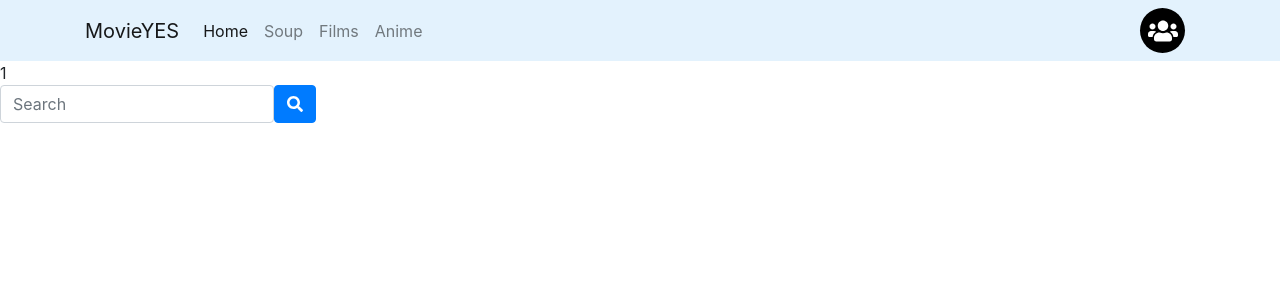
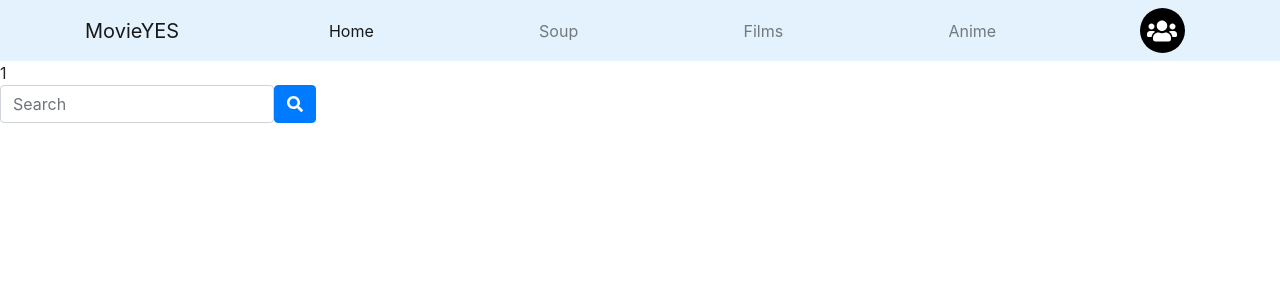
Before and after one commit to shatoba97/multimedia-site, a React (Create React App) app: page / in a window 1280 px wide. Shown: the top 300 px of the page. Built offline with nearby package versions, Linux system fonts and the light colour scheme.

Commit message:
MS-1 Add styles

```diff
--- a/src/components/header/Header.scss
+++ b/src/components/header/Header.scss
@@ -1,9 +1,20 @@
 nav {
   background-color: #e3f2fd;
-
+  .container {
+    display: flex;
+    flex-wrap: nowrap !important;
+  }
   .nav-link {
     background: transparent;
     border: none;
+  }
+
+  .links {
+    display: flex;
+    flex-direction: row;
+    justify-content: space-around;
+    align-items: center;
+    width: 75%;
   }
 }
 
--- a/src/components/header/Header.tsx
+++ b/src/components/header/Header.tsx
@@ -24,7 +24,7 @@ const Header: FC<{}> = () => {
             <a className='navbar-brand' href='#'>
               MovieYES
             </a>
-            <ul className='navbar-nav mr-auto mt-2 mt-lg-0'>
+            <ul className='links navbar-nav mt-lg-0'>
                 <CustomLink to={'/'} title={'Home'}/>
                 <CustomLink to={'/soup'} title={'Soup'}/>
                 <CustomLink to={'/films'} title={'Films'}/>
```
